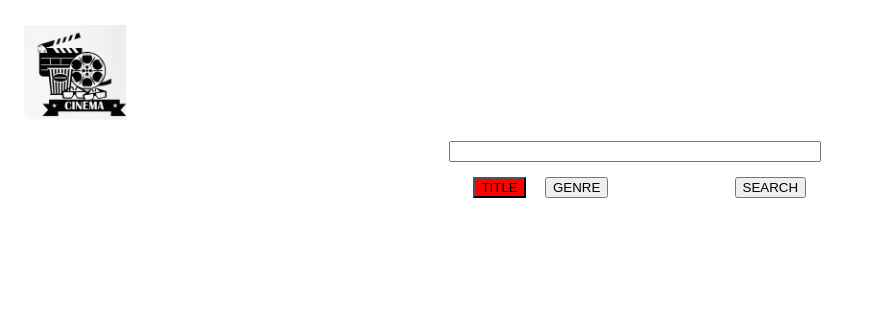
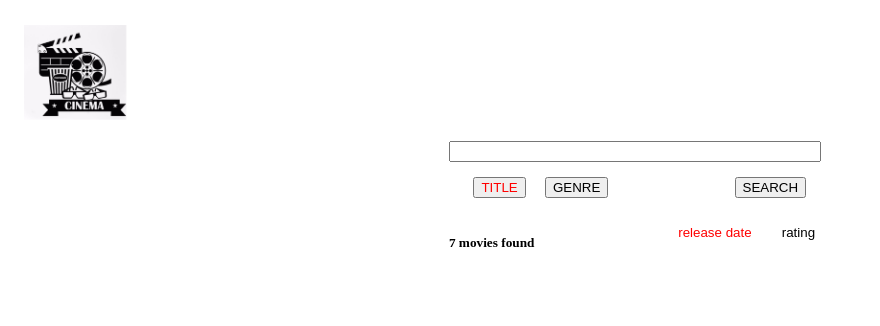
Before and after one commit to AndreyBindyuk/react_mentoring, a React app: page / in a window 1280 px wide. Shown: the top 326 px of the page, without its empty margins (9-889 px from the left). Built offline with nearby package versions, Linux system fonts and the light colour scheme; the HTML template or start-up script is replaced by a standard one.

Commit message:
search container adjustments

```diff
--- a/src/css/Search.css
+++ b/src/css/Search.css
@@ -1,7 +1,7 @@
 .search-container{
 display: flex;
 flex-flow: column wrap;
-height: 200px;
+height: 300px;
 margin: 25px;
 }
 
@@ -16,7 +16,7 @@ margin: 25px;
     align-self: center;
     flex-flow: column wrap;
     width: 30%;
-    height: 40%;
+    height: 45%;
 }
 
 .input-container{
@@ -40,6 +40,33 @@ button > span{
     flex-direction: row;
 }
 
-.btn_red{
-    background-color: red
+.btn {
+  border: none;
+  background-color: inherit;
+  /* padding: 14px 28px;
+  font-size: 16px; */
+  cursor: pointer;
+  display: inline-block;
 }
+
+.btn:hover {background: #eee;}
+
+.success {color: green;}
+.info {color: dodgerblue;}
+.warning {color: orange;}
+.danger {color: red;}
+.default {color: black;}
+
+.movies-search{
+    display: flex;
+    flex-direction: row;
+    height: 30%;
+    justify-content: space-between;
+}
+
+.release-rating{
+    display: flex;
+    width: 40%;
+    flex-direction: row;
+    justify-content: space-between;
+}
--- a/src/searchImpl/SearchContainer.js
+++ b/src/searchImpl/SearchContainer.js
@@ -1,27 +1,31 @@
 import React from 'react';
 import "../css/Search.css";
 import mainLogo from '../movie_pic.png';
+import MovieStub from '../movieItemImpl/MovieStub.json'
 
 class SearchContainer extends React.Component {
     constructor(props) {
         super(props);
         this.state = {
-            red: true
+            btn_title_genre: true,
+            btn_release_rating: true
         }
     }
 
-    changeColor(params) {
-        if(document.getElementById(params).style.backgroundColor == "red"){
-            return
-        } else{
-            this.setState({ red: !this.state.red })
+    changeBtnColor(params) {
+        if ((params =="btn_title" || params =="btn_genre") && document.getElementById(params).style.color != "red"){
+            this.setState({ btn_title_genre: !this.state.btn_title_genre })
+        } else if((params =="btn_release" || params =="btn_rating") && document.getElementById(params).style.color != "red"){
+            this.setState({ btn_release_rating: !this.state.btn_release_rating })
         }
     }
 
     render() {
+        let red_btn = this.state.btn_title_genre ? "red" : "";
+        let gray_btn = this.state.btn_title_genre ? "" : "red";
+        let r_red_btn = this.state.btn_release_rating ? "red" : "";
+        let r_gray_btn = this.state.btn_release_rating ? "" : "red";
 
-        let btn_title = this.state.red ? "red" : "";
-        let btn_genre = this.state.red ? "" : "red";
         return (
             <div className="search-container">
                 <img className="logo-container" src={mainLogo} />
@@ -29,14 +33,21 @@ class SearchContainer extends React.Component {
                     <input className="input-container" type="input" />
                     <div className="buttons-container">
                         <div className="title-genre-button-container">
-                            <button id="btn_title" onClick={this.changeColor.bind(this,"btn_title")} style={{backgroundColor: btn_title}}>
+                            <button id="btn_title" onClick={this.changeBtnColor.bind(this, "btn_title")} style={{ color: red_btn }}>
                                 <span>TITLE</span>
                             </button>
-                            <button id="btn_genre" onClick={this.changeColor.bind(this,"btn_genre")} style={{backgroundColor: btn_genre}}>
+                            <button id="btn_genre" onClick={this.changeBtnColor.bind(this, "btn_genre")} style={{ color: gray_btn }}>
                                 <span>GENRE</span>
                             </button>
                         </div>
                         <button><span>SEARCH</span></button>
+                    </div>
+                    <div className="movies-search">
+                        <h5>{MovieStub.length} movies found</h5>
+                        <div className="release-rating">
+                            <button id="btn_release" className="btn" style={{ color: r_red_btn }} onClick={this.changeBtnColor.bind(this, "btn_release")}>release date</button>
+                            <button id="btn_rating" className="btn" style={{ color: r_gray_btn }} onClick={this.changeBtnColor.bind(this, "btn_rating")}>rating</button>
+                        </div>
                     </div>
                 </div>
             </div>
@@ -44,24 +55,4 @@ class SearchContainer extends React.Component {
     }
 }
 
-class Button extends React.Component {
-    constructor(){
-    super();
-    this.state = {
-        color_black: true,
-      }
-    }
-    changeColor(){
-            this.setState({color_black: !this.state.color_black})
-    }
-        render(){
-        let bgColor = this.state.color_black ? this.props.color : this.props.color2
-        return (
-        <div>
-            <button style={{backgroundColor: bgColor}} onClick={this.changeColor.bind(this)}>Button1</button>
-        </div>
-      )
-    }
-}
-
 export default SearchContainer;
```
